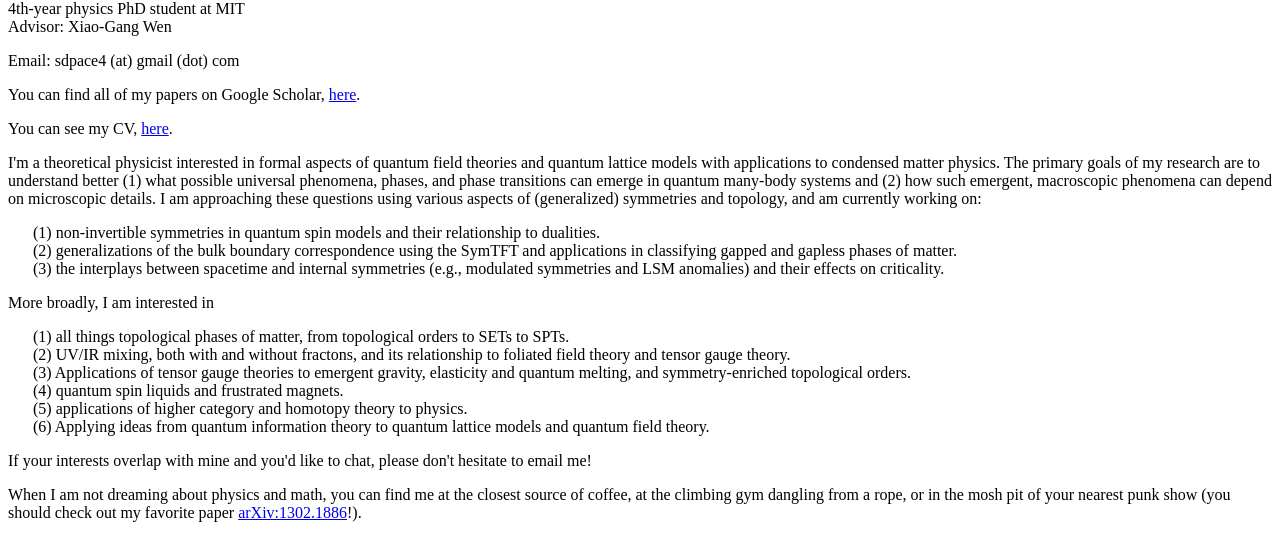
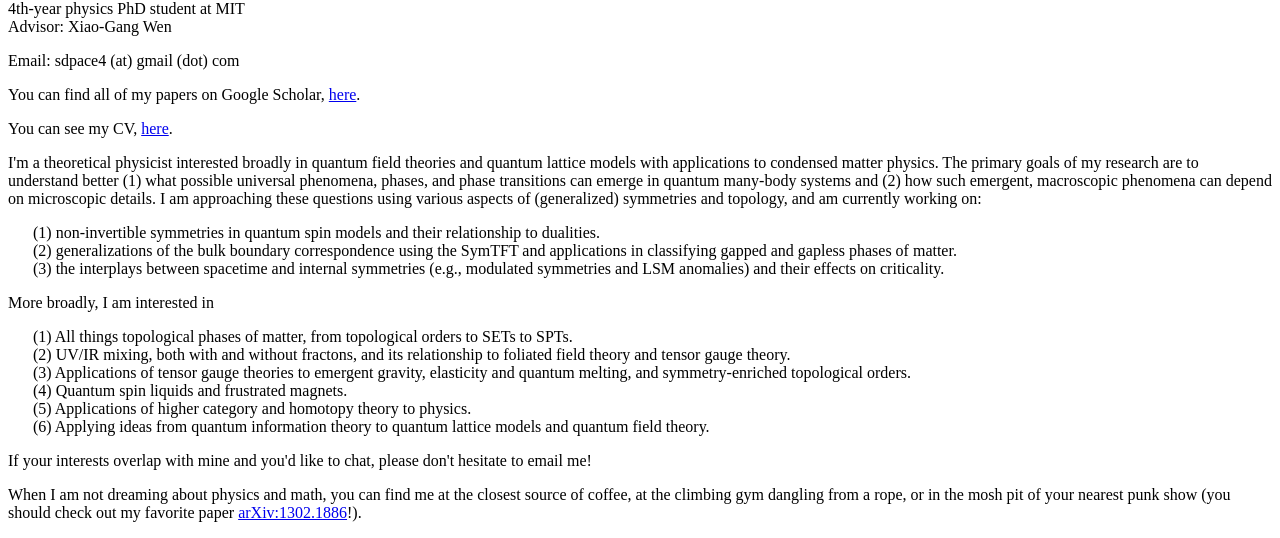
Before and after one commit to salpace/salpace.github.io, a plain HTML site: page index.html in a window 1280 px wide. Shown: the part 354-892 px from the top of the page. Drawn offline with Linux system fonts and the light colour scheme.

Commit message:
Update index.html

```diff
--- a/index.html
+++ b/index.html
@@ -27,18 +27,18 @@
 <p> You can see my CV, <a href="Salvatore_Pace_CV.pdf"> here</a>.
 </p>
 
-<p> I'm a theoretical physicist interested in formal aspects of quantum field theories and quantum lattice models with applications to condensed matter physics. The primary goals of my research are to understand better (1) what possible universal phenomena, phases, and phase transitions can emerge in quantum many-body systems and (2) how such emergent, macroscopic phenomena can depend on microscopic details. I am approaching these questions using various aspects of (generalized) symmetries and topology, and am currently working on: </p>
+<p> I'm a theoretical physicist interested broadly in quantum field theories and quantum lattice models with applications to condensed matter physics. The primary goals of my research are to understand better (1) what possible universal phenomena, phases, and phase transitions can emerge in quantum many-body systems and (2) how such emergent, macroscopic phenomena can depend on microscopic details. I am approaching these questions using various aspects of (generalized) symmetries and topology, and am currently working on: </p>
 <p style="margin-left: 25px;">
         (1) non-invertible symmetries in quantum spin models and their relationship to dualities.<br>
         (2) generalizations of the bulk boundary correspondence using the SymTFT and applications in classifying gapped and gapless phases of matter.<br>
         (3) the interplays between spacetime and internal symmetries (e.g., modulated symmetries and LSM anomalies) and their effects on criticality. </p>
 <p> More broadly, I am interested in  </p>
 <p style="margin-left: 25px;">
-        (1) all things topological phases of matter, from topological orders to SETs to SPTs.<br>
+        (1) All things topological phases of matter, from topological orders to SETs to SPTs.<br>
         (2) UV/IR mixing, both with and without fractons, and its relationship to foliated field theory and tensor gauge theory.<br>
         (3) Applications of tensor gauge theories to emergent gravity, elasticity and quantum melting, and symmetry-enriched topological orders. <br>
-        (4) quantum spin liquids and frustrated magnets.<br>
-        (5) applications of higher category and homotopy theory to physics.<br>
+        (4) Quantum spin liquids and frustrated magnets.<br>
+        (5) Applications of higher category and homotopy theory to physics.<br>
         (6) Applying ideas from quantum information theory to quantum lattice models and quantum field theory.</p>
 </p>
 If your interests overlap with mine and you'd like to chat, please don't hesitate to email me! </p>
```
